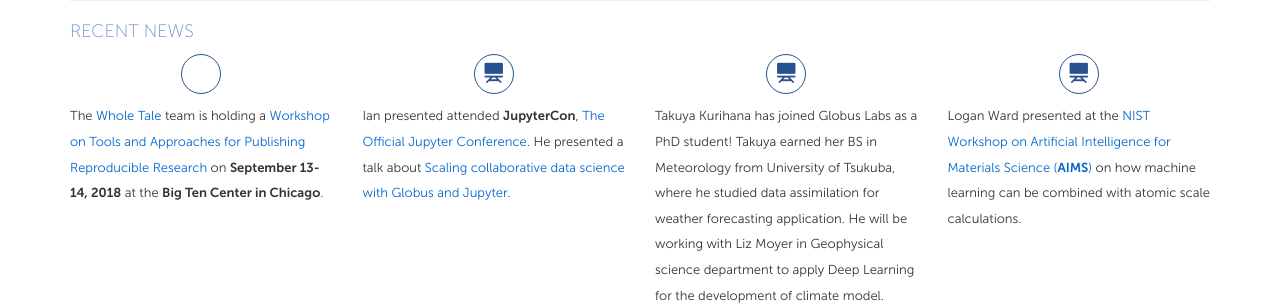
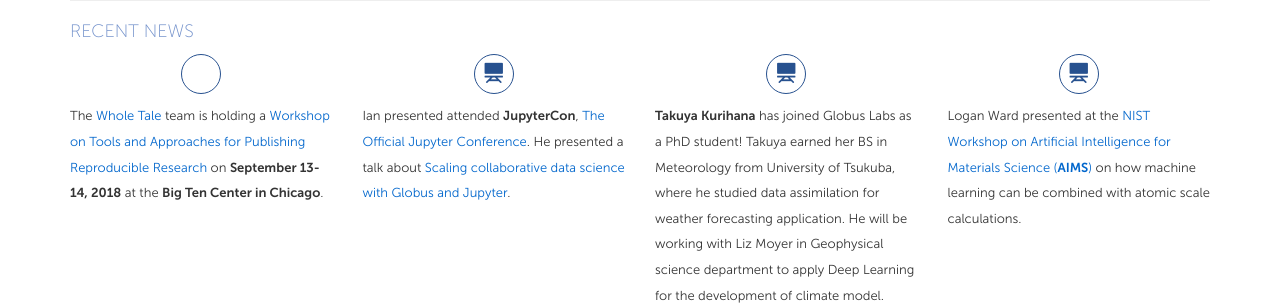
Before and after one commit to miketynes/globus-labs.github.io, a Jekyll site: the page built from index.html, in a window 1280 px wide. Shown: the part 867-1172 px from the top of the page. Built offline with Jekyll 4.4.1, drawn with Linux system fonts in a browser that asks for light colours; nearby versions of some CDN libraries.

Commit message:
Highlighting Tak's news too

```diff
--- a/_posts/2018-08-09-tak-kurihana-joins.markdown
+++ b/_posts/2018-08-09-tak-kurihana-joins.markdown
@@ -4,4 +4,4 @@ title: "Takuya Joins Globus Labs"
 date:  2018-08-11 10:13:16 -0700
 type: presentation
 ---
-Takuya Kurihana has joined Globus Labs as a PhD student! Takuya earned her BS in Meteorology from University of Tsukuba, where he studied data assimilation for weather forecasting application. He will be working with Liz Moyer in Geophysical science department to apply Deep Learning for the development of climate model.
+**Takuya Kurihana** has joined Globus Labs as a PhD student! Takuya earned her BS in Meteorology from University of Tsukuba, where he studied data assimilation for weather forecasting application. He will be working with Liz Moyer in Geophysical science department to apply Deep Learning for the development of climate model.
```
